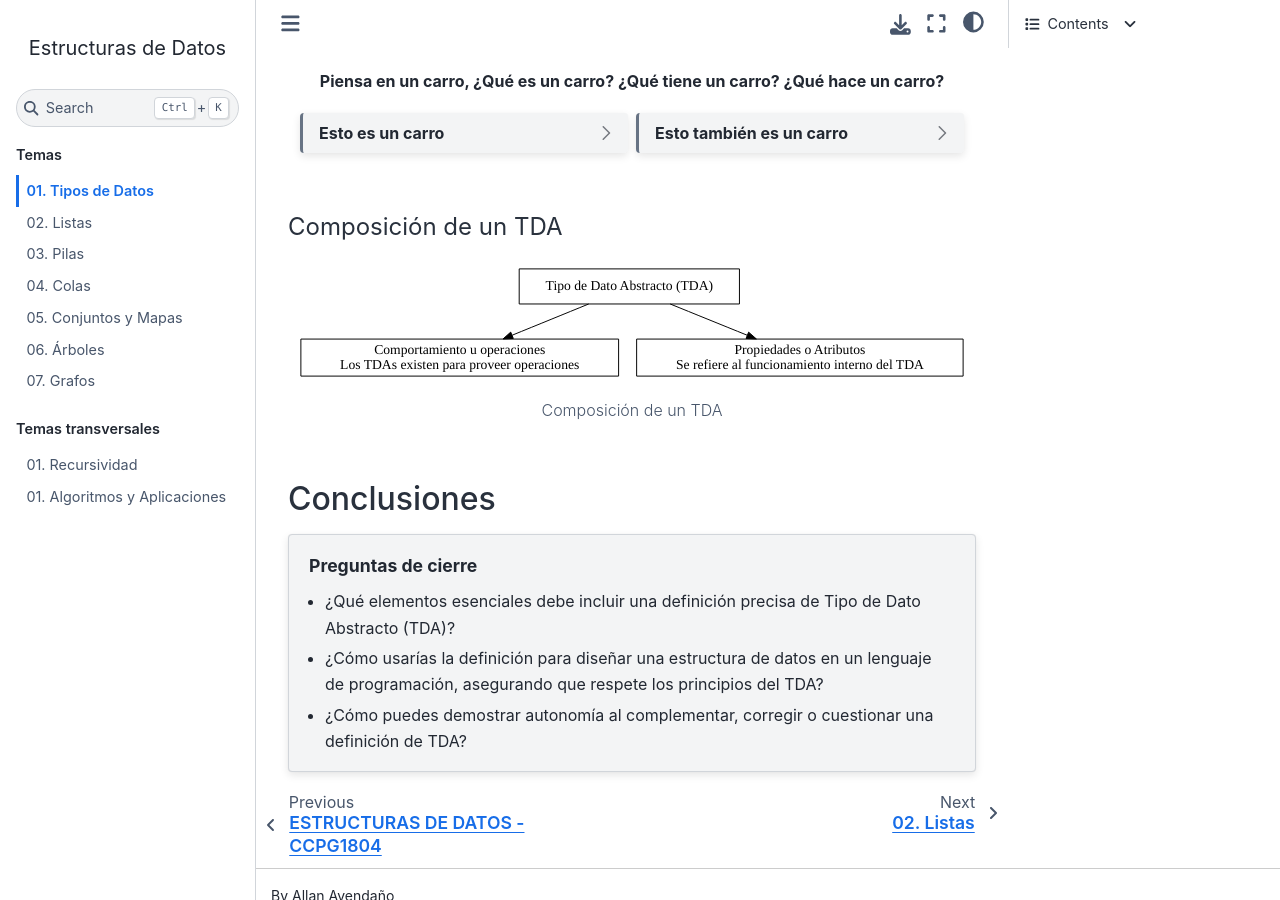
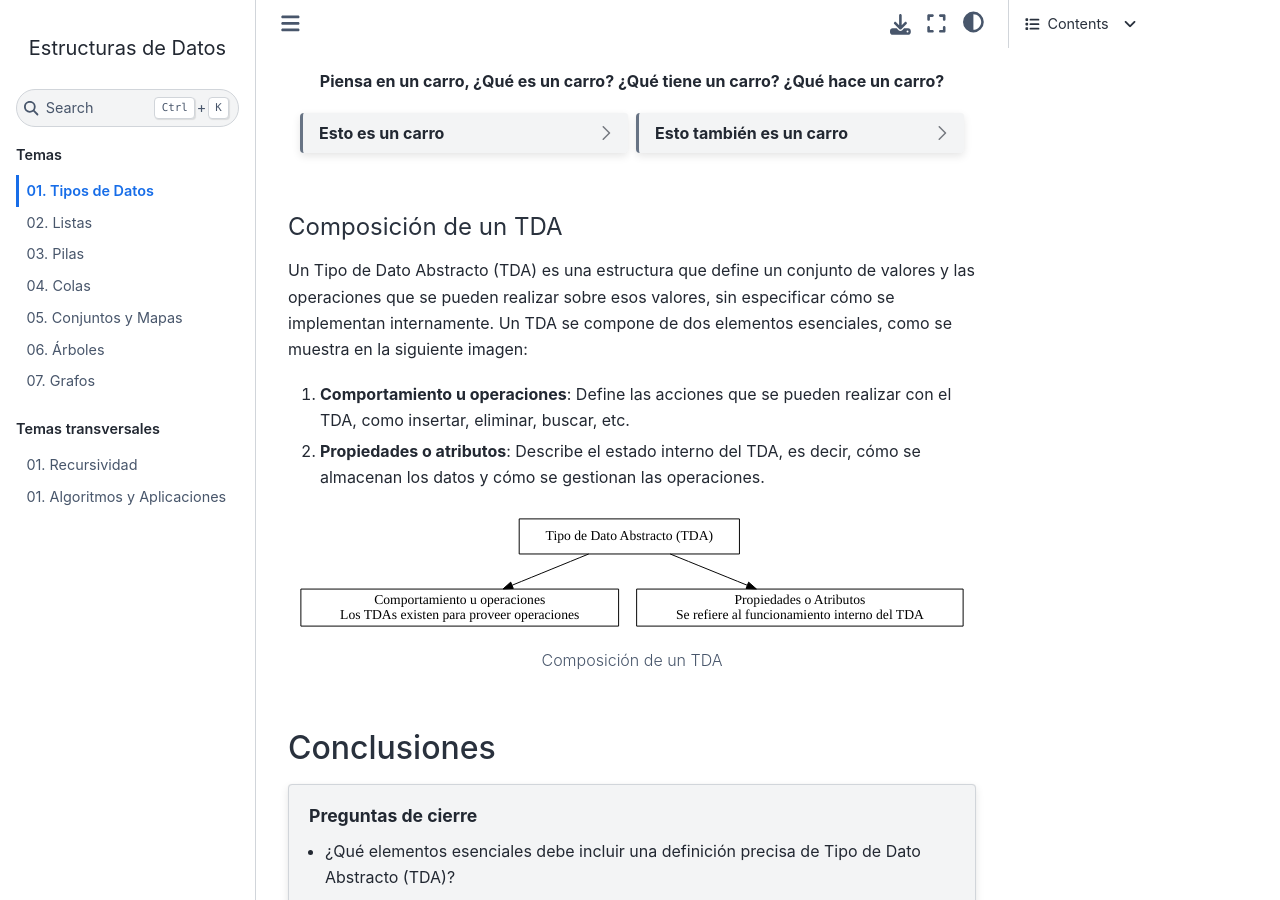
Before and after one commit to CDIAFIEC/FAQs, a Sphinx documentation site: the page built from docs/source/temas/01.tiposdedatos.rst, in a window 1280 px wide and 900 px high, scrolled down 2741 px. Built offline with Sphinx 7.4.7 and the Sphinx Book theme 1.1.4, drawn with Linux system fonts in a browser that asks for light colours.

Commit message:
reordering images

```diff
--- a/docs/source/temas/01.tiposdedatos.rst
+++ b/docs/source/temas/01.tiposdedatos.rst
@@ -174,12 +174,17 @@
 
         .. dropdown:: Esto también es un carro
 
-            .. image:: ../archivos/carro02.jpg
+            .. image:: ../archivos/carro01.jpg
                 :width: 300px
                 :align: center
 
 Composición de un TDA
 ^^^^^^^^^^^^^^^^^^^^^
+
+Un Tipo de Dato Abstracto (TDA) es una estructura que define un conjunto de valores y las operaciones que se pueden realizar sobre esos valores, sin especificar cómo se implementan internamente. Un TDA se compone de dos elementos esenciales, como se muestra en la siguiente imagen:
+
+1. **Comportamiento u operaciones**: Define las acciones que se pueden realizar con el TDA, como insertar, eliminar, buscar, etc.
+2. **Propiedades o atributos**: Describe el estado interno del TDA, es decir, cómo se almacenan los datos y cómo se gestionan las operaciones.
 
 .. graphviz::
     :caption: Composición de un TDA
```
Also changed, not shown: other parts of docs/source/temas/01.tiposdedatos.rst (+1 -1 lines).
